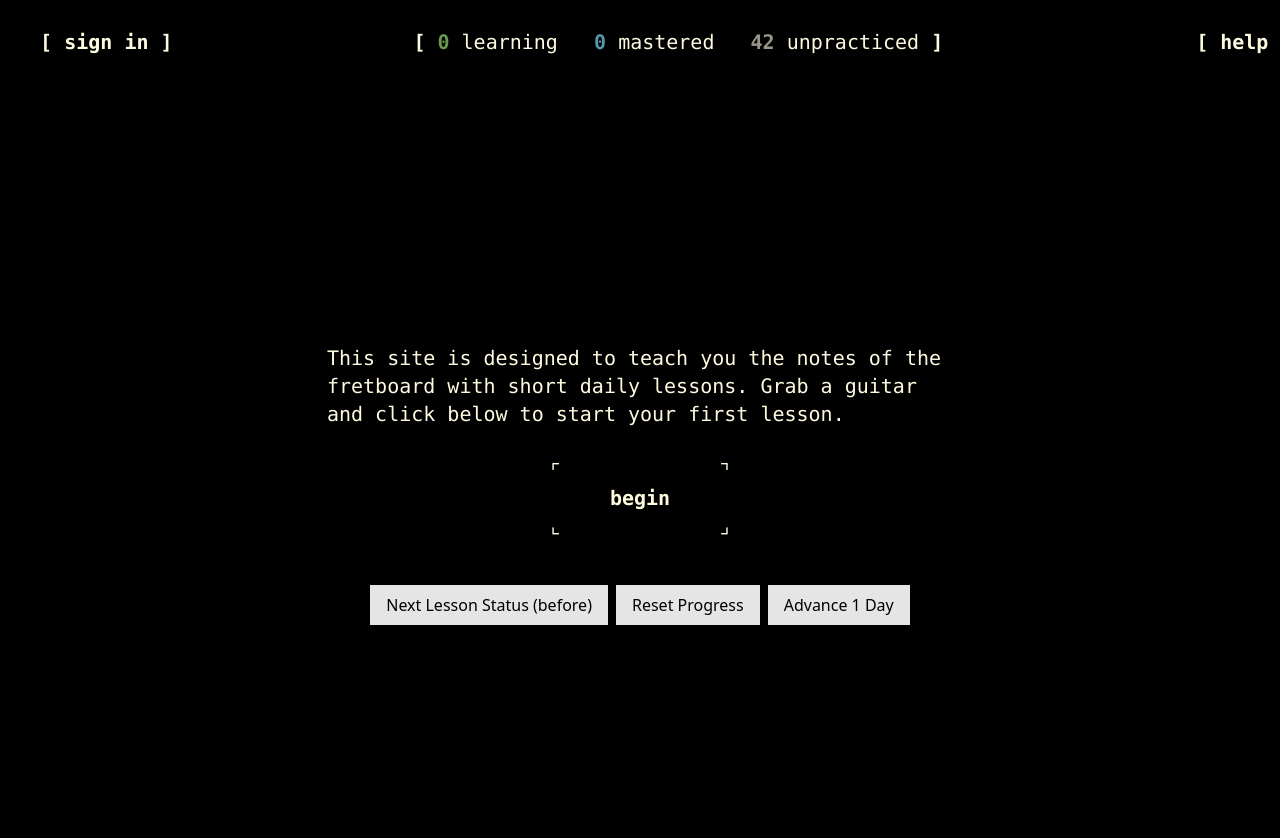
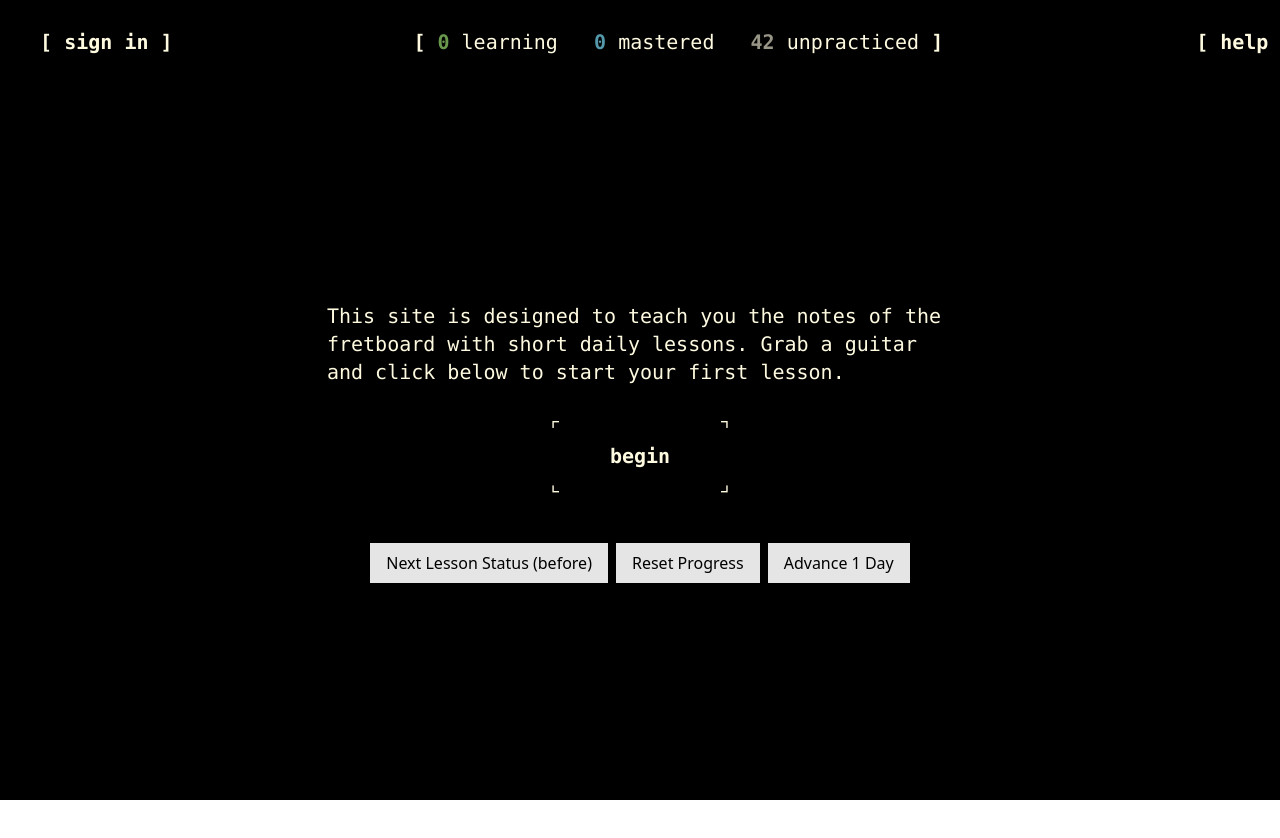
Before and after one commit to hentity/fretty, a React (Vite) app in the folder frontend/: page / in a window 1280 px wide. Shown: the top 838 px of the page. After the commit the page ends 800 px from the top, so only its background shows below. Built offline with nearby package versions, Linux system fonts and the light colour scheme; no server answers.

Commit message:
time for me to get my coffee

```diff
--- a/frontend/src/components/during/lesson_panel/TimerBar.tsx
+++ b/frontend/src/components/during/lesson_panel/TimerBar.tsx
@@ -109,7 +109,7 @@
     else color = 'text-hard';
 
     segments.push({
-      text: i < filled ? '▰' : '▱',
+      text: i < filled ? ' ' : '=',
       className: failing
         ? 'text-fail'
         : color,
--- a/frontend/src/index.css
+++ b/frontend/src/index.css
@@ -1,9 +1,4 @@
-@import url('https://fonts.googleapis.com/css2?family=Fira+Mono&display=swap');
 @import "tailwindcss";
-
-.mono-ui {
-  font-family: 'Fira Mono', monospace;
-}
 
 @theme {
     --color-primaryLight: #e5e5e5;
--- a/frontend/src/pages/Home.tsx
+++ b/frontend/src/pages/Home.tsx
@@ -61,7 +61,7 @@
 
   if (loading) return <p>Loading user...</p>
   return (
-    <div className="flex flex-col min-h-screen items-center justify-center overflow-hidden">
+    <div className="flex flex-col flex-grow items-center justify-center overflow-hidden">
       <div className="flex border border-borderDebug">
         {lessonStatus === 'before' && <Before />}
         {lessonStatus === 'during' && <During />}
```
